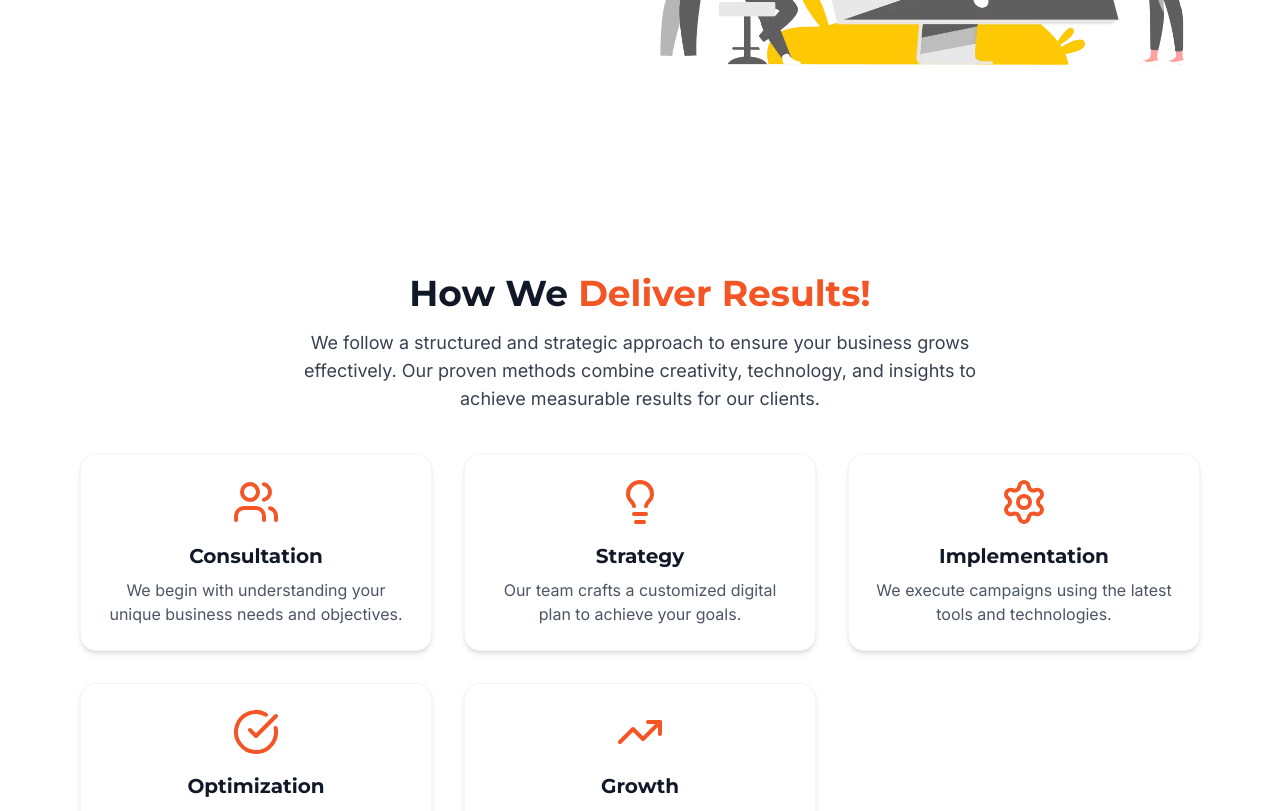
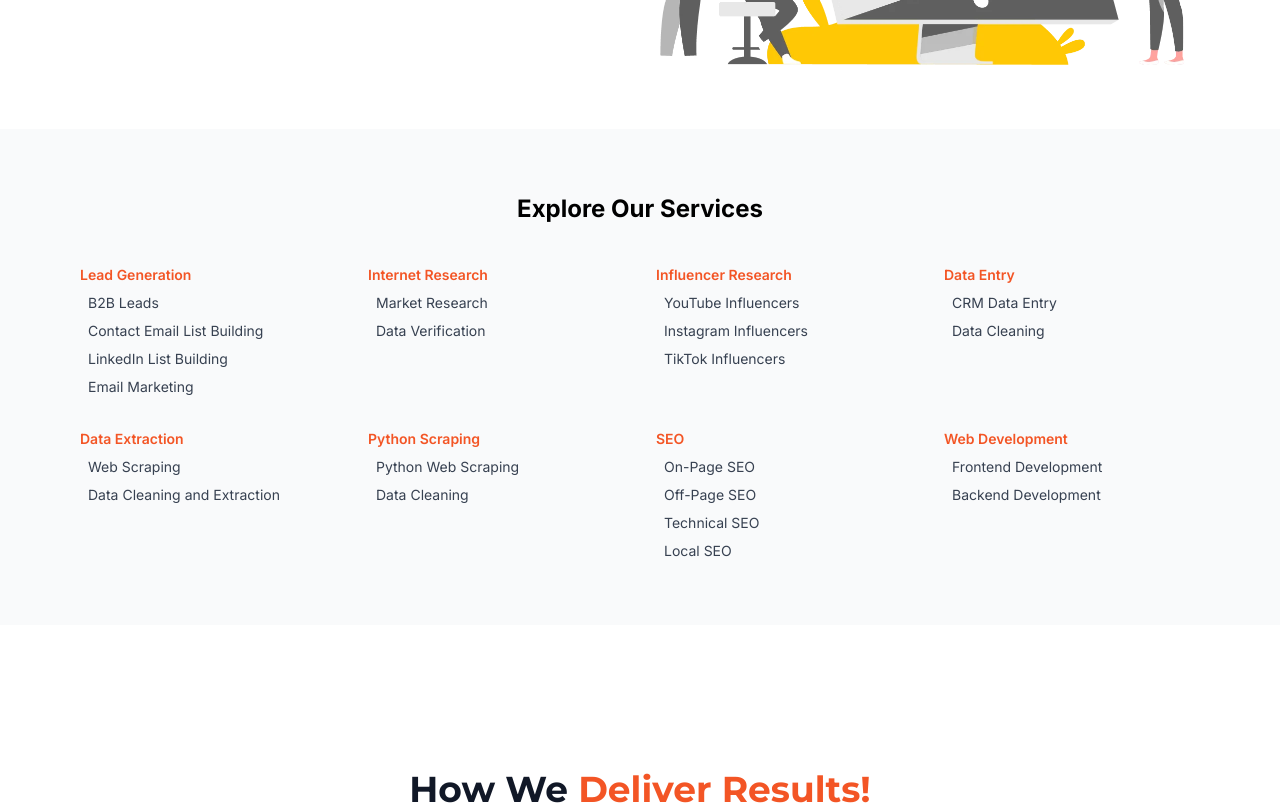
Before and after one commit to SallalZahid56/InfoNavigators, a Next.js app: page /services-page in a window 1280 px wide. Shown: the part 520-1331 px from the top of the page. Built offline with nearby package versions, Linux system fonts and the light colour scheme.

Commit message:
Initial commit

```diff
--- a/src/app/services-page/page.jsx
+++ b/src/app/services-page/page.jsx
@@ -1,5 +1,6 @@
 import React from "react";
 import Image from "next/image";
+import Link from "next/link";
 
 import Services from "../../components/Services";
 import Testimonials from "../../components/Testimonials";
@@ -16,7 +17,7 @@ export const metadata = {
   keywords:
     "digital marketing services, lead generation, Python scraping, SEO strategies, influencer research, internet research, data extraction, web development, data entry services, online marketing, B2B lead generation, business growth solutions",
   alternates: {
-    canonical: "https://infonavigators.com/services-page/", // ✅ canonical here
+    canonical: "https://infonavigators.com/services-page/",
   },
 };
 
@@ -27,7 +28,7 @@ export default function ServicesPage() {
         <title>{metadata.title}</title>
         <meta name="description" content={metadata.description} />
         <meta name="keywords" content={metadata.keywords} />
-        <link rel="canonical" href="https://infonavigators.com/" />
+        <link rel="canonical" href="https://infonavigators.com/services-page/" />
       </Head>
 
       {/* Main Services Intro Section */}
@@ -39,7 +40,6 @@ export default function ServicesPage() {
         </div>
 
         <div className="grid grid-cols-1 md:grid-cols-2 gap-10 items-center max-w-6xl mx-auto">
-          {/* Left - Text */}
           <div>
             <p className="font-sans text-gray-700 text-base md:text-lg leading-relaxed px-2 md:px-0">
               At <span className="font-semibold">InfoNav</span>, we offer a wide range of{" "}
@@ -52,20 +52,138 @@ export default function ServicesPage() {
             </p>
           </div>
 
-          {/* Right - Image */}
           <div className="flex justify-center">
             <Image
-              src="/images.webp" // ✅ directly from public folder
+              src="/images.webp"
               alt="Our Services"
-              width={800}       // adjust width as needed
-              height={600}      // adjust height as needed
+              width={800}
+              height={600}
               className="rounded-xl object-cover mix-blend-multiply"
             />
           </div>
         </div>
       </section>
 
-      {/* Additional Sections */}
+      {/* ✅ Services Directory Section */}
+      <section className="w-full bg-gray-50 py-16 px-6 lg:px-20">
+        <h2 className="text-center text-2xl font-bold mb-10">
+          Explore Our Services
+        </h2>
+
+        {/* Services Grid */}
+        <div className="grid grid-cols-1 sm:grid-cols-2 lg:grid-cols-4 gap-8 max-w-6xl mx-auto text-sm">
+          {/* Category 1 */}
+          <div>
+            <h5 className="font-semibold mb-2">
+              <Link href="/services-page/lead-generation/" className="text-brandOrange hover:text-brandOrange transition">
+                Lead Generation
+              </Link>
+            </h5>
+            <ul className="space-y-2 pl-2">
+              <li><Link href="/services-page/b2b-lead-generation/" className="text-gray-700 hover:text-brandOrange transition">B2B Leads</Link></li>
+              <li><Link href="/services-page/email-list-building/" className="text-gray-700 hover:text-brandOrange transition">Contact Email List Building</Link></li>
+              <li><Link href="/services-page/linkedin-list/" className="text-gray-700 hover:text-brandOrange transition">LinkedIn List Building</Link></li>
+              <li><Link href="/services-page/email-marketing/" className="text-gray-700 hover:text-brandOrange transition">Email Marketing</Link></li>
+            </ul>
+          </div>
+
+          {/* Category 2 */}
+          <div>
+            <h5 className="font-semibold mb-2">
+              <Link href="/services-page/internet-research/" className="text-brandOrange hover:text-brandOrange transition">
+                Internet Research
+              </Link>
+            </h5>
+            <ul className="space-y-2 pl-2">
+              <li><Link href="/services-page/market-research/" className="text-gray-700 hover:text-brandOrange transition">Market Research</Link></li>
+              <li><Link href="/services-page/data-verification/" className="text-gray-700 hover:text-brandOrange transition">Data Verification</Link></li>
+            </ul>
+          </div>
+
+          {/* Category 3 */}
+          <div>
+            <h5 className="font-semibold mb-2">
+              <Link href="/services-page/influencer-research/" className="text-brandOrange hover:text-brandOrange transition">
+                Influencer Research
+              </Link>
+            </h5>
+            <ul className="space-y-2 pl-2">
+              <li><Link href="/services-page/youtube-influencer-research/" className="text-gray-700 hover:text-brandOrange transition">YouTube Influencers</Link></li>
+              <li><Link href="/services-page/instagram-influencer-research/" className="text-gray-700 hover:text-brandOrange transition">Instagram Influencers</Link></li>
+              <li><Link href="/services-page/tiktok-influencer-research/" className="text-gray-700 hover:text-brandOrange transition">TikTok Influencers</Link></li>
+            </ul>
+          </div>
+
+          {/* Category 4 */}
+          <div>
+            <h5 className="font-semibold mb-2">
+              <Link href="/services-page/data-entry/" className="text-brandOrange hover:text-brandOrange transition">
+                Data Entry
+              </Link>
+            </h5>
+            <ul className="space-y-2 pl-2">
+              <li><Link href="/services-page/crm-data-entry/" className="text-gray-700 hover:text-brandOrange transition">CRM Data Entry</Link></li>
+              <li><Link href="/services-page/data-cleaning/" className="text-gray-700 hover:text-brandOrange transition">Data Cleaning</Link></li>
+            </ul>
+          </div>
+
+          {/* Category 5 */}
+          <div>
+            <h5 className="font-semibold mb-2">
+              <Link href="/services-page/data-extraction/" className="text-brandOrange hover:text-brandOrange transition">
+                Data Extraction
+              </Link>
+            </h5>
+            <ul className="space-y-2 pl-2">
+              <li><Link href="/services-page/web-scraping/" className="text-gray-700 hover:text-brandOrange transition">Web Scraping</Link></li>
+              <li><Link href="/services-page/data-cleaning-extraction/" className="text-gray-700 hover:text-brandOrange transition">Data Cleaning and Extraction</Link></li>
+            </ul>
+          </div>
+
+          {/* Category 6 */}
+          <div>
+            <h5 className="font-semibold mb-2">
+              <Link href="/services-page/python-scraping/" className="text-brandOrange hover:text-brandOrange transition">
+                Python Scraping
+              </Link>
+            </h5>
+            <ul className="space-y-2 pl-2">
+              <li><Link href="/services-page/python-web-scraping/" className="text-gray-700 hover:text-brandOrange transition">Python Web Scraping</Link></li>
+              <li><Link href="/services-page/data-cleaning-export/" className="text-gray-700 hover:text-brandOrange transition">Data Cleaning</Link></li>
+            </ul>
+          </div>
+
+          {/* Category 7 */}
+          <div>
+            <h5 className="font-semibold mb-2">
+              <Link href="/services-page/seo-page/" className="text-brandOrange hover:text-brandOrange transition">
+                SEO
+              </Link>
+            </h5>
+            <ul className="space-y-2 pl-2">
+              <li><Link href="/services-page/on-page-seo/" className="text-gray-700 hover:text-brandOrange transition">On-Page SEO</Link></li>
+              <li><Link href="/services-page/off-page-seo/" className="text-gray-700 hover:text-brandOrange transition">Off-Page SEO</Link></li>
+              <li><Link href="/services-page/technical-seo/" className="text-gray-700 hover:text-brandOrange transition">Technical SEO</Link></li>
+              <li><Link href="/services-page/local-seo/" className="text-gray-700 hover:text-brandOrange transition">Local SEO</Link></li>
+            </ul>
+          </div>
+
+          {/* Category 8 */}
+          <div>
+            <h5 className="font-semibold mb-2">
+              <Link href="/services-page/web-development/" className="text-brandOrange hover:text-brandOrange transition">
+                Web Development
+              </Link>
+            </h5>
+            <ul className="space-y-2 pl-2">
+              <li><Link href="/services-page/front-end-development/" className="text-gray-700 hover:text-brandOrange transition">Frontend Development</Link></li>
+              <li><Link href="/services-page/back-end-development/" className="text-gray-700 hover:text-brandOrange transition">Backend Development</Link></li>
+            </ul>
+          </div>
+        </div>
+      </section>
+
+      {/* Existing Components */}
       <HowWeDeliver />
       <Services />
       <Tools />
--- a/src/components/Hero.jsx
+++ b/src/components/Hero.jsx
@@ -35,7 +35,7 @@ const Hero = () => {
               Get Free Sample ⮕
             </a>
             <a
-              href="/portfolio"
+              href="/portfolio/"
               className="bg-brandOrange text-white font-heading px-6 sm:px-7 py-2.5 sm:py-3 rounded-full shadow hover:bg-black transition flex items-center justify-center text-sm sm:text-base md:text-lg"
             >
               Our Portfolio ⮕
```
